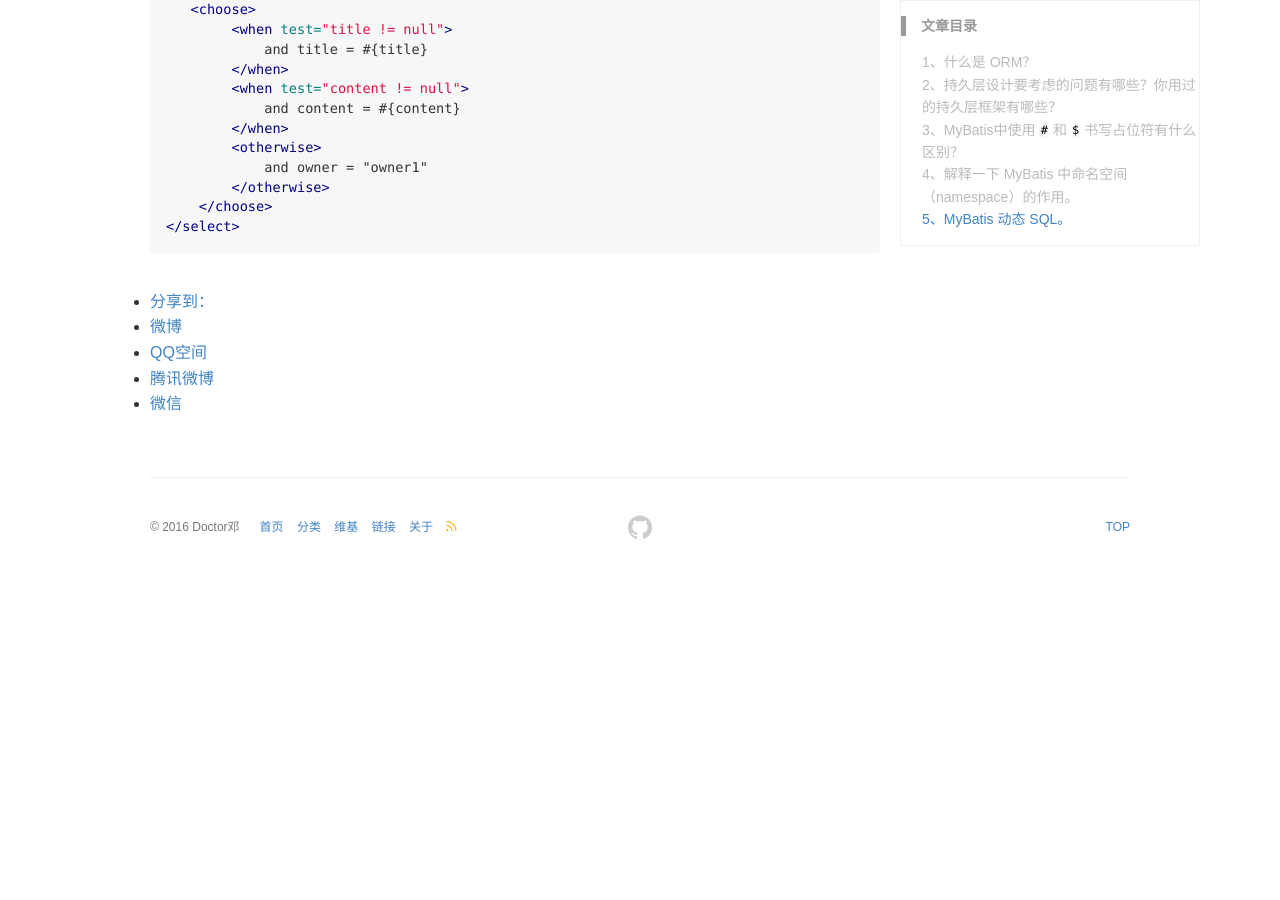
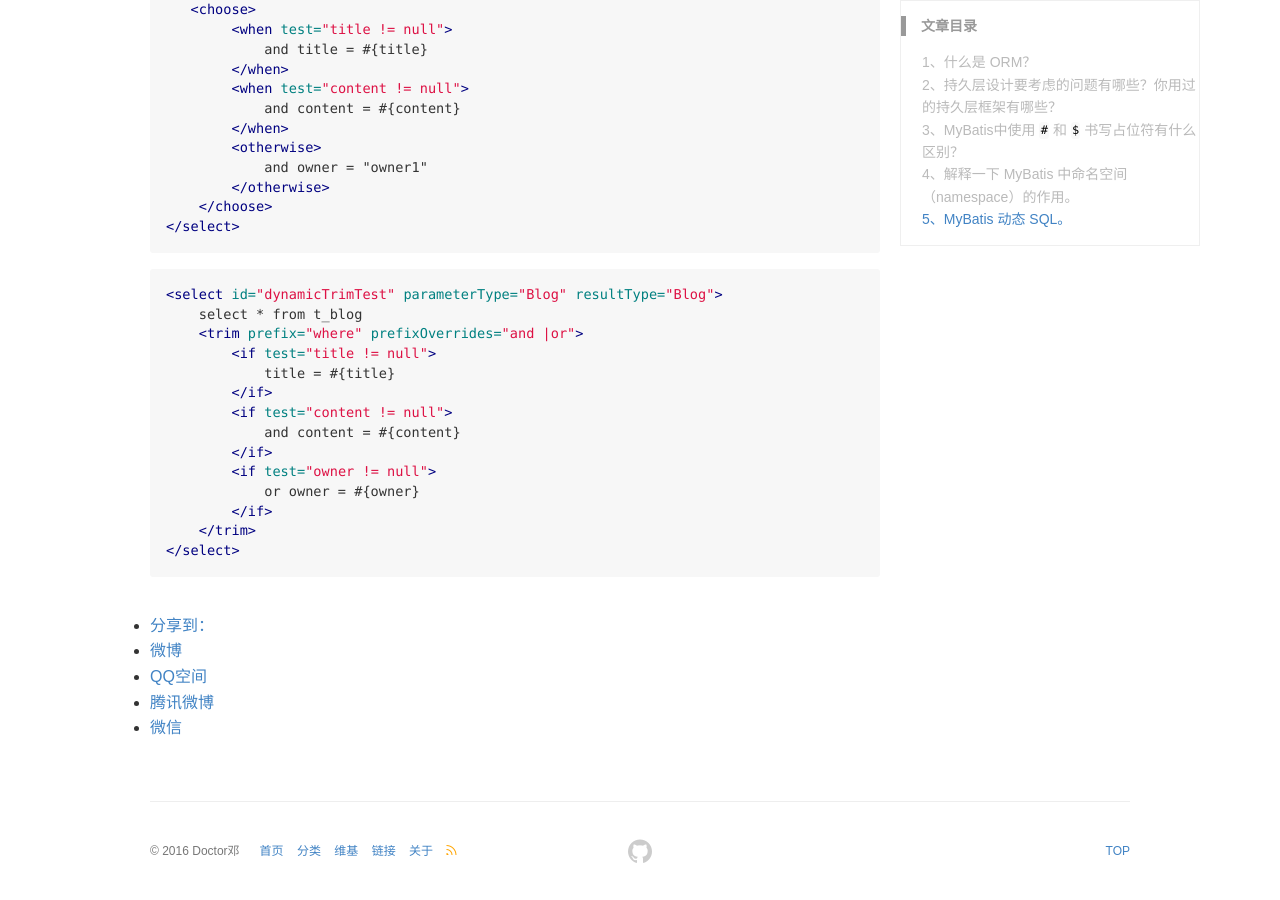
Before and after one commit to DoctorDeng/DoctorDeng.github.io, a Jekyll site: the page built from _posts/2016-09-18-java-SSM.md, in a window 1280 px wide and 900 px high, scrolled down 2582 px. Built offline with Jekyll 4.4.1, drawn with Linux system fonts in a browser that asks for light colours; comment, search, counter and statistics services are not loaded; before the commit the page ends 3158 px from its top, so only the background shows below that.

Commit message:
modify file

````diff
--- a/_posts/2016-09-18-java-SSM.md
+++ b/_posts/2016-09-18-java-SSM.md
@@ -104,3 +104,20 @@ MyBatis中用于实现动态SQL的元素主要有：
     </choose>
 </select>
 ```
+
+```xml?linenums
+<select id="dynamicTrimTest" parameterType="Blog" resultType="Blog">
+    select * from t_blog
+    <trim prefix="where" prefixOverrides="and |or">
+        <if test="title != null">
+            title = #{title}
+        </if>
+        <if test="content != null">
+            and content = #{content}
+        </if>
+        <if test="owner != null">
+            or owner = #{owner}
+        </if>
+    </trim>
+</select>
+```
````
